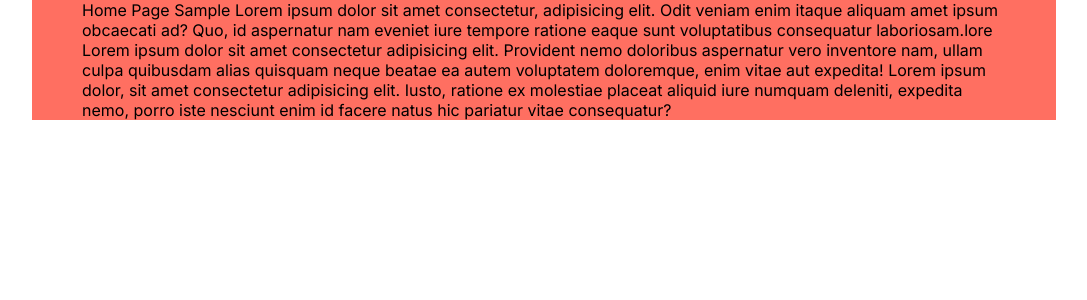
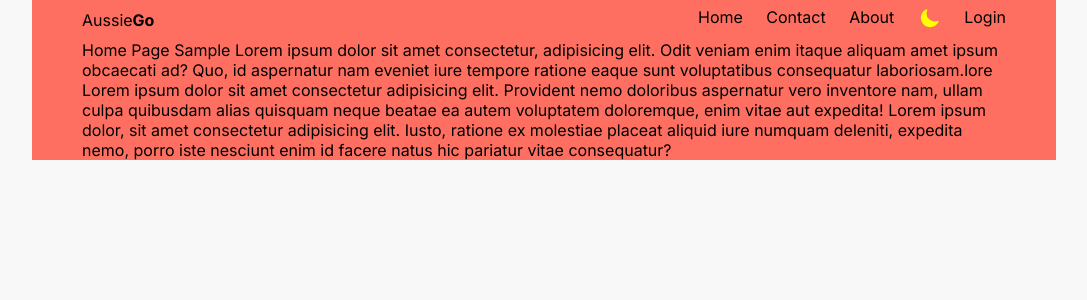
Before and after one commit to Lahirutech/mongodb-nextjs-connection-sample, a Next.js app: page / in a window 1280 px wide. Shown: the top 300 px of the page, without its empty margins (96-1183 px from the left). Built offline with nearby package versions, Linux system fonts and the light colour scheme.

Commit message:
mod(toggle):new toggle theme

```diff
--- a/package.json
+++ b/package.json
@@ -9,6 +9,7 @@
     "lint": "next lint"
   },
   "dependencies": {
+    "@heroicons/react": "^2.1.1",
     "@types/node": "20.6.4",
     "@types/react": "18.2.22",
     "@types/react-dom": "18.2.7",
--- a/src/app/globals.css
+++ b/src/app/globals.css
@@ -15,7 +15,7 @@ a {
 
 .container {
   min-height: 100vh;
-  background-color: var(--background);
+  background-color: var(--mainBackground);
 }
 
 .wrapper {
--- a/src/app/layout.tsx
+++ b/src/app/layout.tsx
@@ -3,6 +3,9 @@ import "./globals.css";
 import "./styles/responsive.css";
 import type { Metadata } from "next";
 import { Inter } from "next/font/google";
+import Navbar from "@/components/navbar/Navbar";
+import { ThemeContextProvider } from "@/context/Themecontext";
+import { ThemeProvider } from "@/providers/ThemeProvider";
 
 const inter = Inter({ subsets: ["latin"] });
 
@@ -19,9 +22,16 @@ export default function RootLayout({
   return (
     <html lang="en">
       <body className={inter.className}>
-        <div className="container">
-          <div className="wrapper">{children}</div>
-        </div>
+        <ThemeContextProvider>
+          <ThemeProvider>
+            <div className="container">
+              <div className="wrapper">
+                <Navbar />
+                {children}
+              </div>
+            </div>
+          </ThemeProvider>
+        </ThemeContextProvider>
       </body>
     </html>
   );
--- a/src/app/styles/colors.css
+++ b/src/app/styles/colors.css
@@ -8,6 +8,19 @@
   --accent: #ff6f61;
   --accent-hover: #e65a4f;
 
-  --background: #ffffff;
   --text: #333333;
 }
+
+.dark {
+  --mainBackground: #1a1a1a;
+  --mainText: #cfcfcf;
+  --secondaryBackground: #2b2b2b;
+  --secondaryText: #8e8e8e;
+}
+
+.light {
+  --mainBackground: #f8f8f8;
+  --mainText: #333;
+  --secondaryBackground: #e0e0e0;
+  --secondaryText: #757575;
+}
--- /dev/null
+++ b/src/components/authSwitch/AuthSwitch.tsx
@@ -0,0 +1,43 @@
+"use client";
+import React, { useState } from "react";
+import styles from "./authswitch.module.css";
+import Link from "next/link";
+
+export default function AuthSwitch() {
+  const [open, setOpen] = useState("");
+  const [toggle, setToggle] = useState("");
+
+  const menuClicked = () => {
+    if (toggle == styles.toggle) {
+      setToggle("");
+    } else {
+      setToggle(styles.toggle);
+    }
+
+    if (open == styles.open) {
+      setOpen("");
+    } else setOpen(styles.open);
+  };
+  return (
+    <div className={styles.authSwitch}>
+      {" "}
+      <Link href="" className={styles.link}>
+        Login
+      </Link>
+      <div
+        className={`${styles.mobileMenueIcon} ${toggle}`}
+        onClick={() => menuClicked()}
+      >
+        <div className={styles.line1}></div>
+        <div className={styles.line2}></div>
+        <div className={styles.line3}></div>
+      </div>
+      <div className={`${styles.mobileMenue} ${open}`}>
+        <Link href="">Login</Link>
+        <Link href="">Home</Link>
+        <Link href="">Contact</Link>
+        <Link href="">About</Link>
+      </div>
+    </div>
+  );
+}
--- /dev/null
+++ b/src/components/authSwitch/authswitch.module.css
@@ -0,0 +1,64 @@
+.mobileMenueIcon {
+  height: 16px;
+  width: 25px;
+  flex-direction: column;
+  justify-content: space-between;
+  cursor: pointer;
+  display: none;
+  margin-right: 0;
+}
+
+.mobileMenueIcon div {
+  height: 2px;
+  width: 100%;
+  background-color: var(--mainBackground);
+  transition: 0.3s ease-in;
+}
+
+.toggle .line1 {
+  transform: rotate(-45deg) translate(-5px, 6px);
+}
+.toggle .line2 {
+  opacity: 0;
+}
+.toggle .line3 {
+  transform: rotate(45deg) translate(-4px, -6px);
+}
+
+.mobileMenue {
+  display: none;
+  position: absolute;
+  top: 40px;
+  left: 0;
+  background-color: white;
+  height: calc(100vh - 40px);
+  width: 100%;
+  flex-direction: column;
+  align-items: center;
+  justify-content: center;
+  gap: 40px;
+  font-size: 36px;
+  transform: scaleX(0); /* Initially scale the element horizontally to 0 */
+  transform-origin: right; /* Set the transform origin to the right */
+  transition: transform 1s; /* Apply the transition to the transform property */
+}
+.open {
+  transform: scaleX(
+    1
+  ); /* When the element is active, scale it back to its original width */
+}
+
+@media screen and (max-width: 768px) {
+  .link {
+    display: none;
+  }
+  .mobileMenueIcon {
+    display: flex;
+  }
+  .mobileMenue {
+    display: flex;
+  }
+  .authSwitch {
+    margin-left: auto;
+  }
+}
--- /dev/null
+++ b/src/components/navbar/Navbar.tsx
@@ -0,0 +1,28 @@
+import React from "react";
+import styles from "./navbar.module.css";
+import Link from "next/link";
+import AuthSwitch from "../authSwitch/AuthSwitch";
+import { ThemeToggle } from "../themeToggle/ThemeToggle";
+
+export default function Navbar() {
+  return (
+    <div className={styles.container}>
+      <div className={styles.logo}>
+        Aussie <span className={styles.go}>Go</span>
+      </div>
+      <div className={styles.links}>
+        <Link href="" className={styles.link}>
+          Home{" "}
+        </Link>
+        <Link href="" className={styles.link}>
+          Contact
+        </Link>
+        <Link href="" className={styles.link}>
+          About
+        </Link>
+        <ThemeToggle/>
+        <AuthSwitch />
+      </div>
+    </div>
+  );
+}
--- /dev/null
+++ b/src/components/navbar/navbar.module.css
@@ -0,0 +1,41 @@
+.container {
+  display: flex;
+  align-items: center;
+  justify-content: space-between;
+  height: 40px;
+  font-size: 18px;
+}
+
+.logo {
+  display: flex;
+  flex: 2;
+}
+.go {
+  font-weight: bold;
+}
+
+.links {
+  display: flex;
+  justify-content: space-between;
+  flex: 1;
+  gap: 8px;
+}
+
+@media screen and (max-width: 1336px) {
+  .container {
+    font-size: 16px;
+  }
+  .links {
+    gap: 5px;
+  }
+}
+
+@media screen and (max-width: 768px) {
+  .link,
+  .logo {
+    display: none;
+  }
+  .container {
+    justify-content: flex-end;
+  }
+}
--- /dev/null
+++ b/src/components/themeToggle/ThemeToggle.tsx
@@ -0,0 +1,29 @@
+"use client";
+import { ThemeContext } from "@/context/Themecontext";
+import React, { useContext } from "react";
+// 20,24,16
+
+// import { SunIcon } from "@heroicons/react/24/outline";
+// import { SunIcon } from "@heroicons/react/24/solid";
+
+// import { SunIcon } from "@heroicons/react/20/solid";
+
+import { SunIcon, MoonIcon } from "@heroicons/react/16/solid";
+
+export const ThemeToggle = () => {
+  const { theme, toggleTheme } = useContext(ThemeContext);
+  console.log(theme);
+  return (
+    <div onClick={toggleTheme}>
+      {theme == "dark" ? (
+        <SunIcon
+          style={{ height: "23", color: "white", padding: 0, margin: 0 }}
+        />
+      ) : (
+        <MoonIcon
+          style={{ height: "23", color: "yellow", padding: 0, margin: 0 }}
+        />
+      )}
+    </div>
+  );
+};
--- /dev/null
+++ b/src/context/Themecontext.tsx
@@ -0,0 +1,43 @@
+"use client";
+import { createContext, useEffect, useState } from "react";
+
+interface IThemeContext {
+  theme: string | undefined;
+  toggleTheme?: () => void;
+}
+
+const defaultTheme = {
+  theme: "light",
+};
+
+export const ThemeContext = createContext<IThemeContext>(defaultTheme);
+
+const getThemeStateLocalStor = () => {
+  if (typeof window !== "undefined") {
+    const theme = localStorage.getItem("theme");
+    return theme || "light";
+  }
+};
+
+export const ThemeContextProvider: React.FC<{ children: React.ReactNode }> = ({
+  children,
+}) => {
+  const [theme, setTheme] = useState(() => {
+    return getThemeStateLocalStor();
+  });
+
+  const toggleTheme = () => {
+    console.log("toggle theme");
+    setTheme(theme === "light" ? "dark" : "light");
+  };
+
+  useEffect(() => {
+    localStorage.setItem("theme", theme as string);
+  }, [theme]);
+
+  return (
+    <ThemeContext.Provider value={{ theme, toggleTheme }}>
+      {children}
+    </ThemeContext.Provider>
+  );
+};
--- /dev/null
+++ b/src/providers/ThemeProvider.tsx
@@ -0,0 +1,19 @@
+"use client";
+
+import { ThemeContext } from "@/context/Themecontext";
+import React, { useContext, useEffect, useState } from "react";
+
+export const ThemeProvider: React.FC<{ children: React.ReactNode }> = ({
+  children,
+}) => {
+  const { theme } = useContext(ThemeContext);
+  const [mounted, setMounted] = useState(false);
+
+  useEffect(() => {
+    setMounted(true);
+  }, []);
+
+  if (mounted) {
+    return <div className={theme}>{children}</div>;
+  }
+};
```
Also changed, not shown: src/app/icons/AcademicCap.tsx (added, +20 -0 lines), 1 other file (tests, documents, lock files or other folders).
